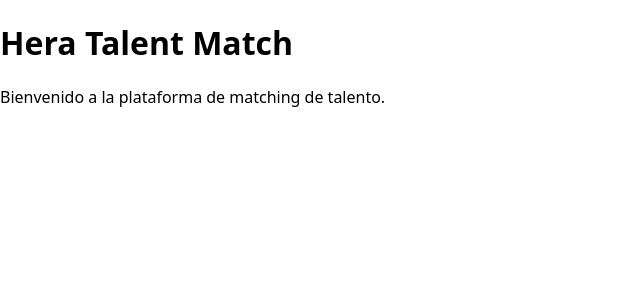
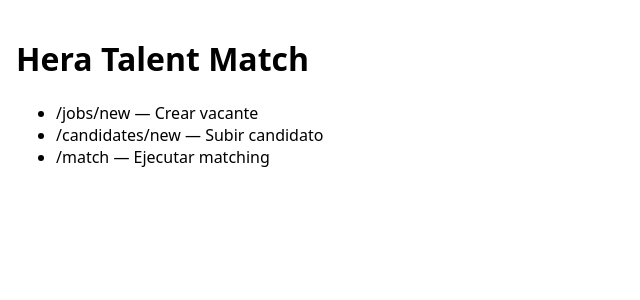
Before and after one commit to michaelochoacastro-code/hera-web-first, a Next.js app: page / in a window 1280 px wide. Shown: the top 300 px of the page, without its empty margins (0-640 px from the left). Built offline with nearby package versions, Linux system fonts and the light colour scheme.

Commit message:
Update page.tsx

```diff
--- a/app/page.tsx
+++ b/app/page.tsx
@@ -1,8 +1,12 @@
-export default function Home() {
+export default function Home(){
   return (
-    <main>
+    <main style={{padding:16}}>
       <h1>Hera Talent Match</h1>
-      <p>Bienvenido a la plataforma de matching de talento.</p>
+      <ul>
+        <li>/jobs/new — Crear vacante</li>
+        <li>/candidates/new — Subir candidato</li>
+        <li>/match — Ejecutar matching</li>
+      </ul>
     </main>
   )
 }
```
